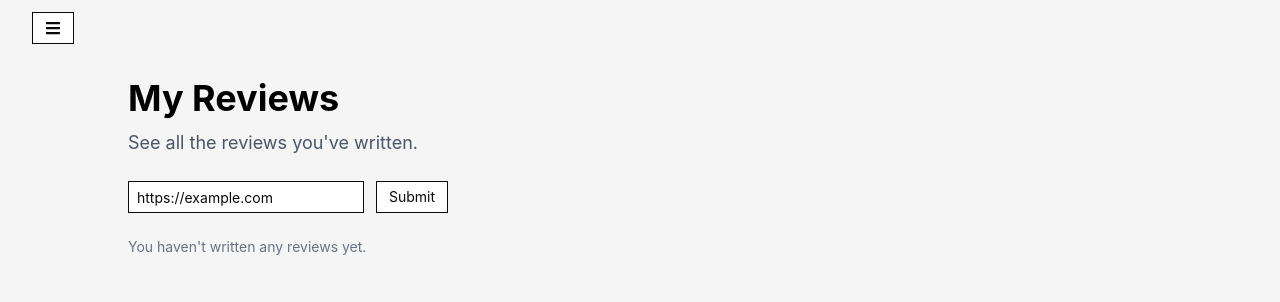
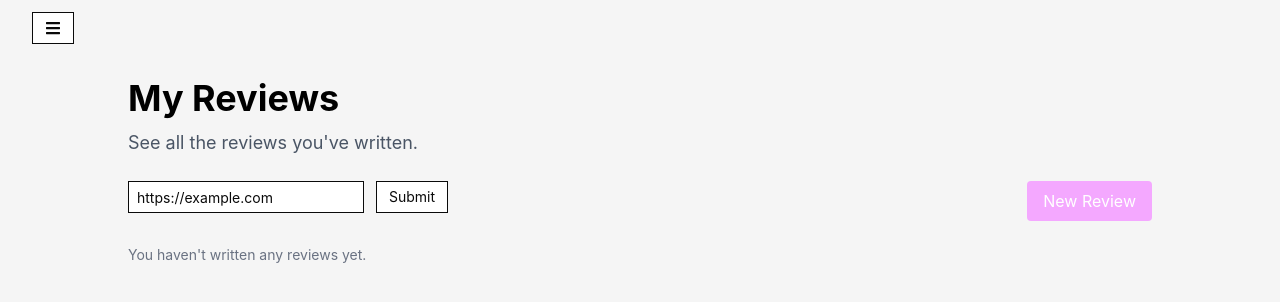
Before and after one commit to asantos3005/cineshare-frontend, a React (Vite) app: page /reviews in a window 1280 px wide. Shown: the top 302 px of the page. Built offline with nearby package versions, Linux system fonts and the light colour scheme.

Commit message:
Created reusable app link button component

```diff
--- /dev/null
+++ b/src/components/LinkButton.tsx
@@ -0,0 +1,15 @@
+import { Link } from "react-router";
+
+type AppLinkButtonProps = {
+  to: string;
+  children: React.ReactNode;
+  variant?: "primary" | "secondary" | "ghost";
+};
+
+export default function AppLinkButton({ to, children, variant = "primary" }: AppLinkButtonProps) {
+  return (
+    <Link to={to} className="bg-fuchsia-300 hover:bg-fuchsia-400 text-white py-2 px-4 rounded max-w-2xs text-center">
+      {children}
+    </Link>
+  );
+}
--- a/src/pages/MyReviews.tsx
+++ b/src/pages/MyReviews.tsx
@@ -1,4 +1,5 @@
 import Searchbar from "../components/Searchbar";
+import AppLinkButton from "../components/LinkButton";
 import { useState } from "react";
 import type { ReviewCardData } from "../types/reviewCardData";
 
@@ -12,8 +13,11 @@ export default function MyReviews() {
                 <h1 className="page-title">My Reviews</h1>
                 <p className="page-title-subheading">See all the reviews you've written.</p>
             </div>
-            <div className="flex flex-col gap-2">
+            <div className="flex justify-between gap-2">
                 <Searchbar />
+                <AppLinkButton to="/reviews/add-review" variant="primary">
+                    New Review
+                </AppLinkButton>
             </div>
             <div className="flex flex-col gap-4 sm:gap-5">
                 {/* Review Cards will go in here */}
```
